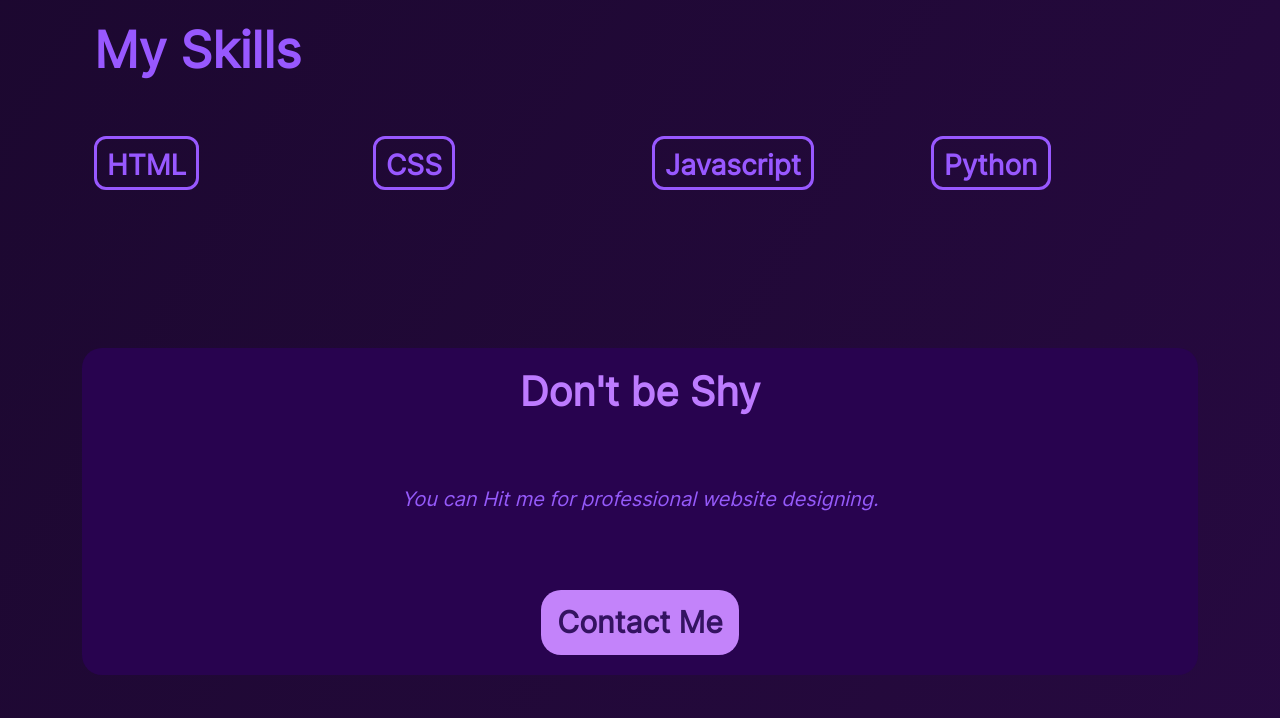
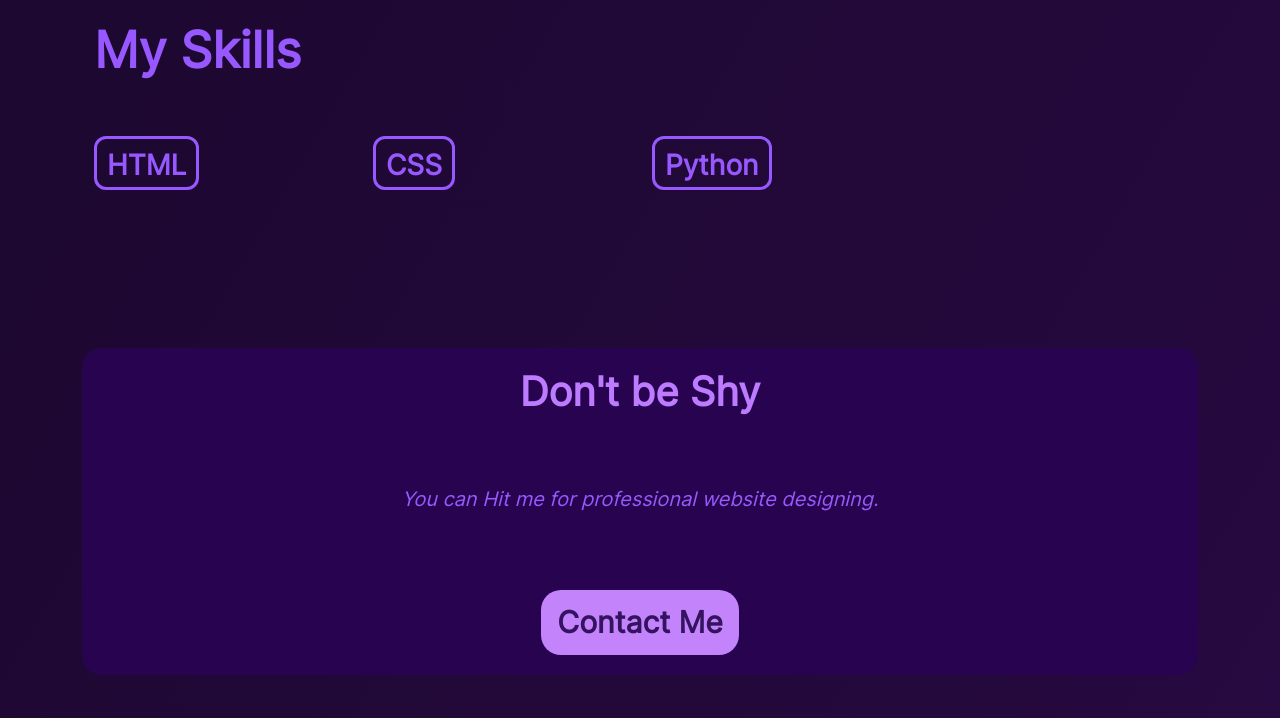
Before and after one commit to Raghav129/myportfolio, a plain HTML site: page index.html in a window 1280 px wide. Shown: the part 1576-2294 px from the top of the page. Drawn offline with nearby package versions, Linux system fonts and the light colour scheme.

Commit message:
Update index.html

```diff
--- a/index.html
+++ b/index.html
@@ -59,19 +59,11 @@
               <div class="col d-flex align-items-start">
 
                 <div>
-                  <h3 class="lang">Javascript</h3>
-
-                </div>
-              </div>
-              <div class="col d-flex align-items-start">
-
-                <div>
                   <h3 class="lang">   Python</h3>
 
                 </div>
               </div>
 
-            </div>
           </div>
 
 
```
